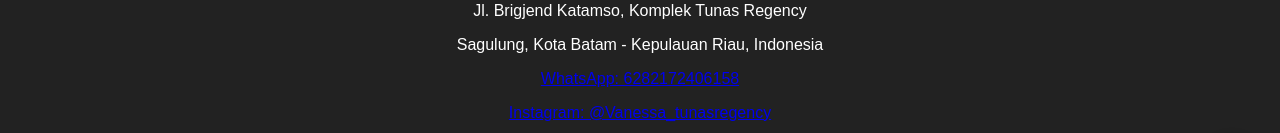
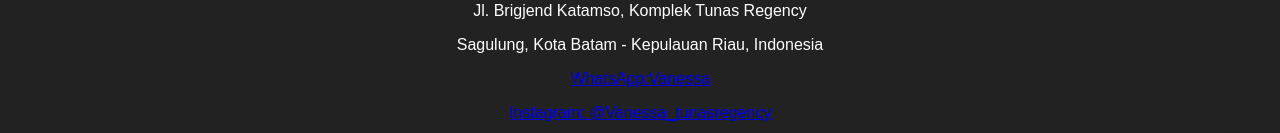
Before and after one commit to TunasWebsite/Vanessa_Tunas, a plain HTML site: page Contact.html in a window 1280 px wide. Shown: the part 585-718 px from the top of the page. Drawn offline with Linux system fonts and the light colour scheme.

Commit message:
Update Contact.html

```diff
--- a/Contact.html
+++ b/Contact.html
@@ -140,7 +140,7 @@
     <p>Tunas Regency</p>
     <p>Jl. Brigjend Katamso, Komplek Tunas Regency</p>
     <p>Sagulung, Kota Batam - Kepulauan Riau, Indonesia</p>
-    <p><a href="https://wa.me/082172406158" target="_blank">WhatsApp: 6282172406158</a></p>
+    <p><a href="https://wa.me/6282172406158" target="_blank">WhatsApp:Vanessa</a></p>
     <p><a href="https://instagram.com/Vanessa_tunasregency" target="_blank">Instagram: @Vanessa_tunasregency</a></p>
     <p><a href="https://tiktok.com/@vane.chrisie" target="_blank">Tiktok: @vane.chrisie</a></p>
   </footer>
```
